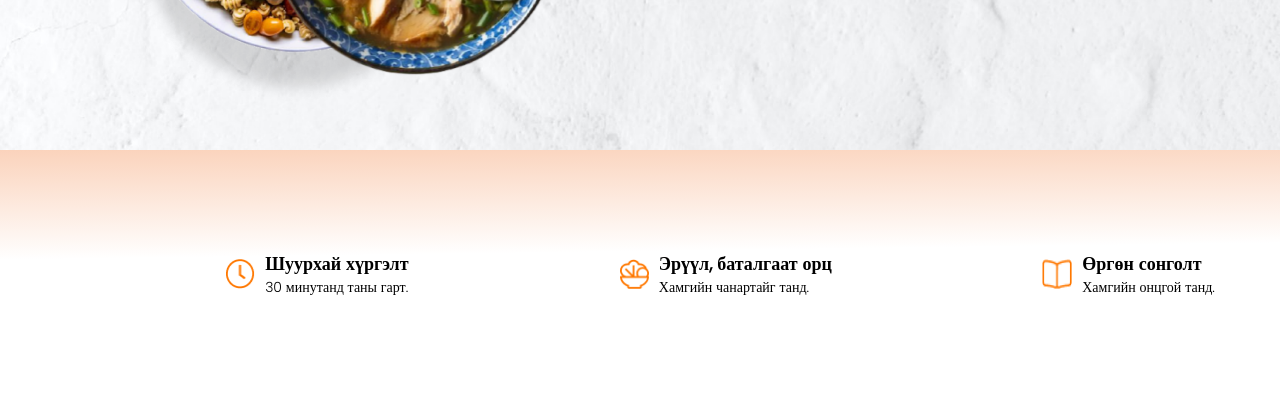
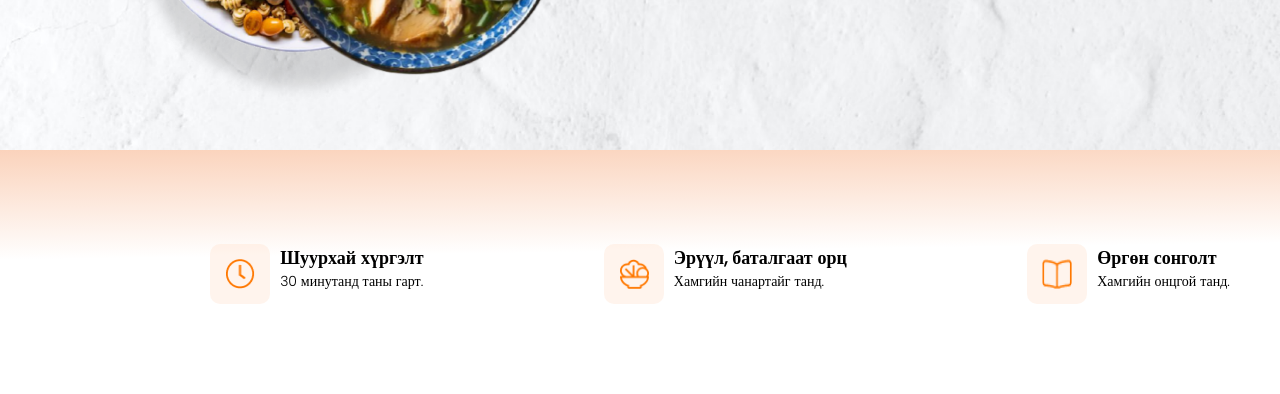
Before and after one commit to jantsandorj/New-project, a plain HTML site: page index.html in a window 1280 px wide. Shown: the part 406-800 px from the top of the page. Drawn offline with Linux system fonts and the light colour scheme.

Commit message:
added shadow and fix intro

```diff
--- a/index.html
+++ b/index.html
@@ -53,21 +53,27 @@
         </div>
         <div class="intro">
             <div class="icontext">
-                <img src="./img/time.png" alt="">
+                <div class="iconbackround">
+                    <img src="./img/time.png" alt="">
+                </div>
                 <div class="moto">
                     <h2>Шуурхай хүргэлт</h2>
                     <p>30 минутанд таны гарт.</p>
                 </div>
             </div>
             <div class="icontext">
-                <img src="./img/nogoo.png" alt="">
+                <div class="iconbackround">
+                    <img src="./img/nogoo.png" alt="">
+                </div>
                 <div class="moto">
                     <h2>Эрүүл, баталгаат орц</h2>
                     <p>Хамгийн чанартайг танд.</p>
                 </div>
             </div>
             <div class="icontext">
-                <img src="./img/bookicon.png" alt="">
+                <div class="iconbackround">
+                    <img src="./img/bookicon.png" alt="">
+                </div>
                 <div class="moto">
                     <h2>Өргөн сонголт</h2>
                     <p>Хамгийн онцгой танд.</p>
--- a/style.css
+++ b/style.css
@@ -153,15 +153,25 @@ h1{
     display: flex;
     align-items: center;
     justify-content: space-around;
+
 }
 .icontext{
     display: flex;
     gap: 10px;
+
+}
+.iconbackround{
+    width: 60px;
+    height: 60px;
+    background: rgba(255, 215, 191, 0.28);
+    display: flex;
+    border-radius: 10px;
 }
 .intro img{
     width: 30px;
     height: 30px;
     align-self: center;
+    margin: 0 auto;
 }
 .moto{
     display: flex;
@@ -248,7 +258,7 @@ span{
     position: relative;
     width: 285px;
     height: 305px;
-
+    box-shadow: rgba(0, 0, 0, 0.35) 0px 5px 15px;
 }
 .discount{
     color: white;
@@ -414,10 +424,8 @@ footer ul li a{
     font-weight: 700;
 }
 .hover a {
-
     background-color: white;
     color: #f17228;
-
 }
 .hover:hover{
     transition: background 2s;
```
